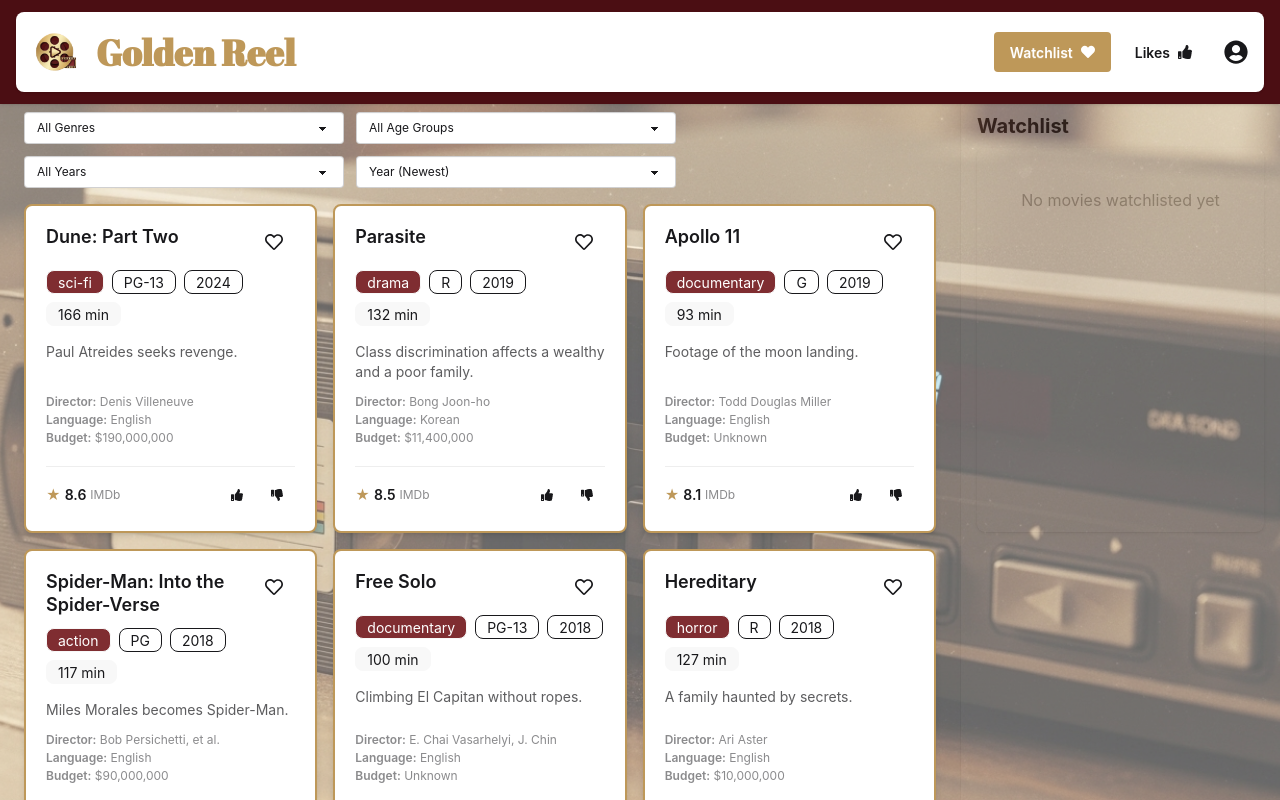
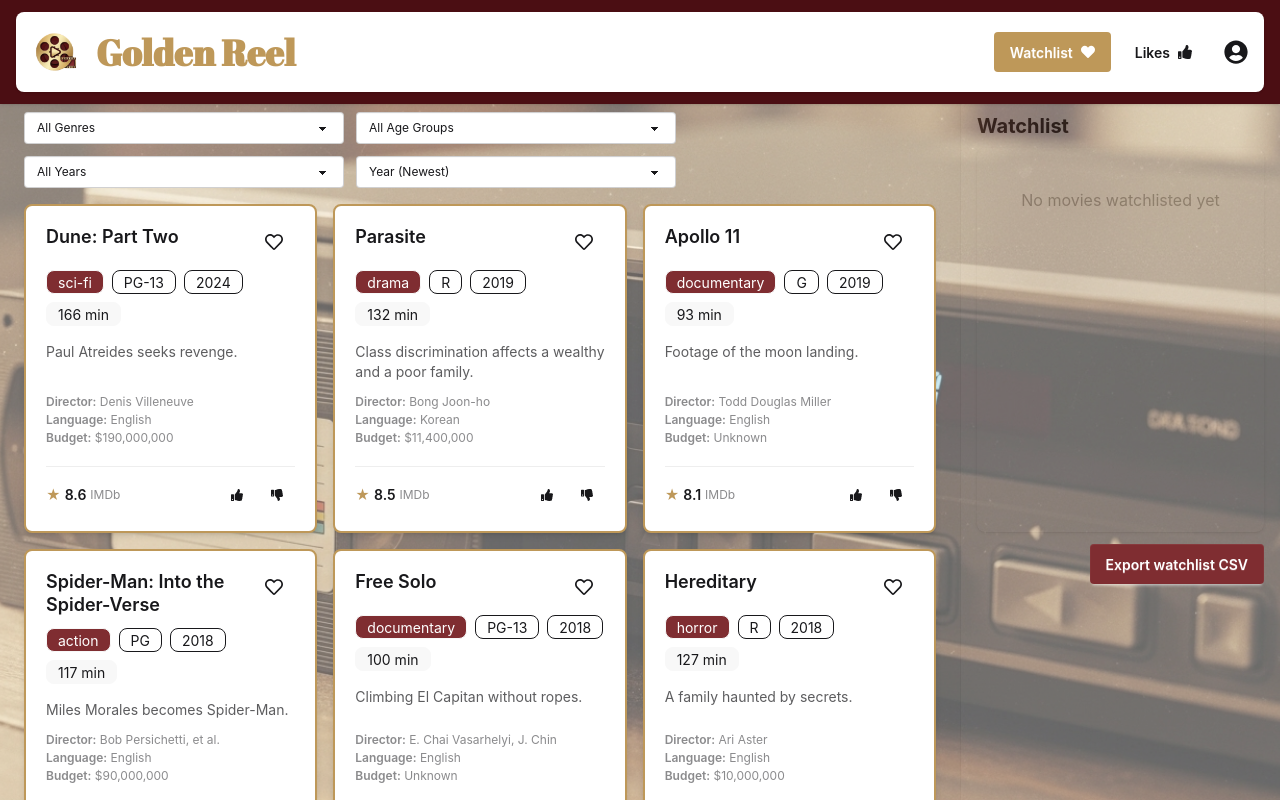
Before and after one commit to ibowers27/movie-data-manager, a React (Vite) app in the folder movie-manager/: page / in a window 1280 px wide. Both pictures are taken after a click on the button "Watchlist". Shown: the top 800 px of the page. Built offline with nearby package versions, Linux system fonts and the light colour scheme.

Commit message:
fully functional export feature, completed footer

```diff
--- a/movie-manager/src/App.jsx
+++ b/movie-manager/src/App.jsx
@@ -91,12 +91,13 @@ const App = () => {
                   liked={liked}
                   onRemoveWatchlist={toggleWatchlist}
                   onRemoveLike={toggleLike}
+                  movies={movies}
                 />
               )}
       </div>
 
       {/* Footer goes here*/}
-
+      <Footer />
       {/* Toast notifications (react-toastify) */}
       <ToastContainer position="bottom-right" autoClose={2000} />
     </div>
--- a/movie-manager/src/components/DisplayManager.jsx
+++ b/movie-manager/src/components/DisplayManager.jsx
@@ -1,16 +1,17 @@
 import React from "react";
+import ExportCSV from "./export.jsx";
 
-function WatchlistPanel({ movies, onRemove }) {
+function WatchlistPanel({ items, onRemove, allMovies }) {
   return (
     <section>
       <h2 className="text-xl font-bold mb-2 text-base-content">Watchlist</h2>
       <div className="h-96 overflow-y-auto bg-base-100 rounded-lg shadow p-2 flex flex-col gap-2">
-        {movies.length === 0 ? (
+        {items.length === 0 ? (
           <div className="text-base-content/50 text-center py-8">
             No movies watchlisted yet
           </div>
         ) : (
-          movies.map((title) => (
+          items.map((title) => (
             <div key={title} className="card card-compact bg-base-200 shadow-sm">
               <div className="card-body flex-row items-center justify-between py-2 px-3">
                 <span className="text-sm">{title}</span>
@@ -26,21 +27,24 @@ function WatchlistPanel({ movies, onRemove }) {
           ))
         )}
       </div>
+      <div className="mt-3 flex justify-end">
+        <ExportCSV movies={allMovies} watchlist={items} list="watchlist" />
+      </div>
     </section>
   );
 }
 
-function LikedPanel({ movies, onRemove }) {
+function LikedPanel({ items, onRemove, allMovies }) {
   return (
     <section>
       <h2 className="text-xl font-bold mb-2 text-base-content">Liked Movies</h2>
       <div className="h-96 overflow-y-auto bg-base-100 rounded-lg shadow p-2 flex flex-col gap-2">
-        {movies.length === 0 ? (
+        {items.length === 0 ? (
           <div className="text-base-content/50 text-center py-8">
             No liked movies yet
           </div>
         ) : (
-          movies.map((title) => (
+          items.map((title) => (
             <div key={title} className="card card-compact bg-base-200 shadow-sm">
               <div className="card-body flex-row items-center justify-between py-2 px-3">
                 <span className="text-sm">{title}</span>
@@ -56,6 +60,9 @@ function LikedPanel({ movies, onRemove }) {
           ))
         )}
       </div>
+      <div className="mt-3 flex justify-end">
+        <ExportCSV movies={allMovies} liked={items} list="liked" />
+      </div>
     </section>
   );
 }
@@ -66,14 +73,17 @@ export default function DisplayManager({
   liked,
   onRemoveWatchlist,
   onRemoveLike,
+  movies: allMovies,
 }) {
   // Show the panel that matches the current sidebarView
   if (sidebarView === "watchlist") {
-    return <WatchlistPanel movies={watchlist} onRemove={onRemoveWatchlist} />;
+    return (
+      <WatchlistPanel items={watchlist} onRemove={onRemoveWatchlist} allMovies={allMovies} />
+    );
   }
 
   if (sidebarView === "liked") {
-    return <LikedPanel movies={liked} onRemove={onRemoveLike} />;
+    return <LikedPanel items={liked} onRemove={onRemoveLike} allMovies={allMovies} />;
   }
 
   return null;
--- a/movie-manager/src/components/body.jsx
+++ b/movie-manager/src/components/body.jsx
@@ -1,7 +1,7 @@
 import React from "react";
 import DisplayManager from "./DisplayManager.jsx";
 
-const BodyPiece = ({ sidebarView, watchlist, liked, onRemoveWatchlist, onRemoveLike }) => {
+const BodyPiece = ({ sidebarView, watchlist, liked, onRemoveWatchlist, onRemoveLike, movies }) => {
   return (
     <aside className="w-80 shrink-0 p-4 pt-8 border-l border-base-300 bg-base-100/90">
       <DisplayManager
@@ -10,6 +10,7 @@ const BodyPiece = ({ sidebarView, watchlist, liked, onRemoveWatchlist, onRemoveL
         liked={liked}
         onRemoveWatchlist={onRemoveWatchlist}
         onRemoveLike={onRemoveLike}
+        movies={movies}
       />
     </aside>
   );
--- /dev/null
+++ b/movie-manager/src/components/export.jsx
@@ -0,0 +1,42 @@
+export default function ExportCSV({ movies = [], watchlist = [], liked = [], list = "watchlist" }) {
+  // decide which array of titles we're exporting
+  const titles = list === "liked" ? liked : watchlist;
+  // look up the full movie object for each title; filter out any missing
+  const rows = titles.map(t => movies.find(m => m.title === t)).filter(Boolean);
+  // fctn to create csv and trigger download on btn click
+  function downloadCSV() {
+    if (!rows.length) return; // nothing to export
+    // grab property names from the first movie to use as CSV headers
+    const keys = Object.keys(rows[0]);
+    // convert array of objects to CSV string
+    const csv = [keys.join(",")]
+      .concat(
+        rows.map(r =>
+          keys
+            .map(k => `"${(r[k] ?? "").toString().replace(/"/g, '""')}"`)
+            .join(",")
+        )
+      )
+      .join("\n");
+    // create a blob and temporary anchor element to download it
+    const blob = new Blob([csv], { type: "text/csv;charset=utf-8;" });
+    const url = URL.createObjectURL(blob);
+    const a = document.createElement("a");
+    a.href = url;
+    a.download = `${list}-movies.csv`;
+    document.body.appendChild(a);
+    a.click();
+    a.remove();
+    // release object URL
+    URL.revokeObjectURL(url);
+  }
+
+  return (
+    <button
+      className="btn bg-[#7f2d31] text-white relative z-10"
+      onClick={downloadCSV}
+    >
+      Export {list} CSV
+    </button>
+  );
+}
--- a/movie-manager/src/components/footer.jsx
+++ b/movie-manager/src/components/footer.jsx
@@ -1,26 +1,26 @@
-// angelo
 import icon from "../assets/movie-manager-icon.png";
 
 const Footer = () => {
     return (
-        <footer className="footer w-full md:footer-horizontal bg-neutral text-neutral-content items-center p-4">
+        <footer className="footer w-full md:footer-horizontal bg-[#4b0e13] bg-opacity-100 text-[#be9859] items-center p-4 relative z-10">
             <aside className="grid-flow-col items-center">
                 <img src={icon} alt="Logo" className="w-9 h-9 object-contain" />
                 <p>Copyright © {new Date().getFullYear()} - All right reserved</p>
             </aside>
             <nav className="grid-flow-col gap-4 md:place-self-center md:justify-self-end">
-                <a>
+                <a href ="https://twitter.com/">
                     <svg
                         xmlns="http://www.w3.org/2000/svg"
                         width="24"
                         height="24"
                         viewBox="0 0 24 24"
-                        className="fill-current">
+                        className="fill-current"
+                        >
                         <path
                             d="M24 4.557c-.883.392-1.832.656-2.828.775 1.017-.609 1.798-1.574 2.165-2.724-.951.564-2.005.974-3.127 1.195-.897-.957-2.178-1.555-3.594-1.555-3.179 0-5.515 2.966-4.797 6.045-4.091-.205-7.719-2.165-10.148-5.144-1.29 2.213-.669 5.108 1.523 6.574-.806-.026-1.566-.247-2.229-.616-.054 2.281 1.581 4.415 3.949 4.89-.693.188-1.452.232-2.224.084.626 1.956 2.444 3.379 4.6 3.419-2.07 1.623-4.678 2.348-7.29 2.04 2.179 1.397 4.768 2.212 7.548 2.212 9.142 0 14.307-7.721 13.995-14.646.962-.695 1.797-1.562 2.457-2.549z"></path>
                     </svg>
                 </a>
-                <a>
+                <a href ="https://youtube.com/">
                     <svg
                         xmlns="http://www.w3.org/2000/svg"
                         width="24"
@@ -31,7 +31,7 @@ const Footer = () => {
                             d="M19.615 3.184c-3.604-.246-11.631-.245-15.23 0-3.897.266-4.356 2.62-4.385 8.816.029 6.185.484 8.549 4.385 8.816 3.6.245 11.626.246 15.23 0 3.897-.266 4.356-2.62 4.385-8.816-.029-6.185-.484-8.549-4.385-8.816zm-10.615 12.816v-8l8 3.993-8 4.007z"></path>
                     </svg>
                 </a>
-                <a>
+                <a href = "https://facebook.com/">
                     <svg
                         xmlns="http://www.w3.org/2000/svg"
                         width="24"
```
Lines whose indentation alone changed are shown as unchanged.
